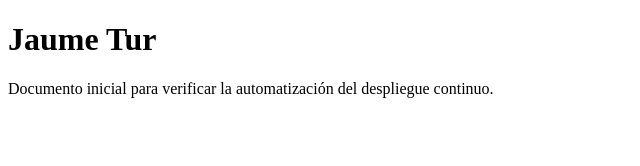
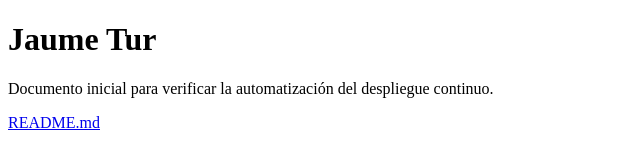
Before and after one commit to ArnauDAW/portfolio, a plain HTML site: page index.html in a window 1280 px wide. Shown: the whole page, without its empty margins (0-640 px from the left). Drawn offline with Linux system fonts and the light colour scheme.

Commit message:
Add link to README.md in index.html

```diff
--- a/index.html
+++ b/index.html
@@ -8,5 +8,6 @@
   <body>
     <h1>Jaume Tur</h1>
     <p>Documento inicial para verificar la automatización del despliegue continuo.</p>
+    <a href="./README.md">README.md</a>
   </body>
 </html>
```
